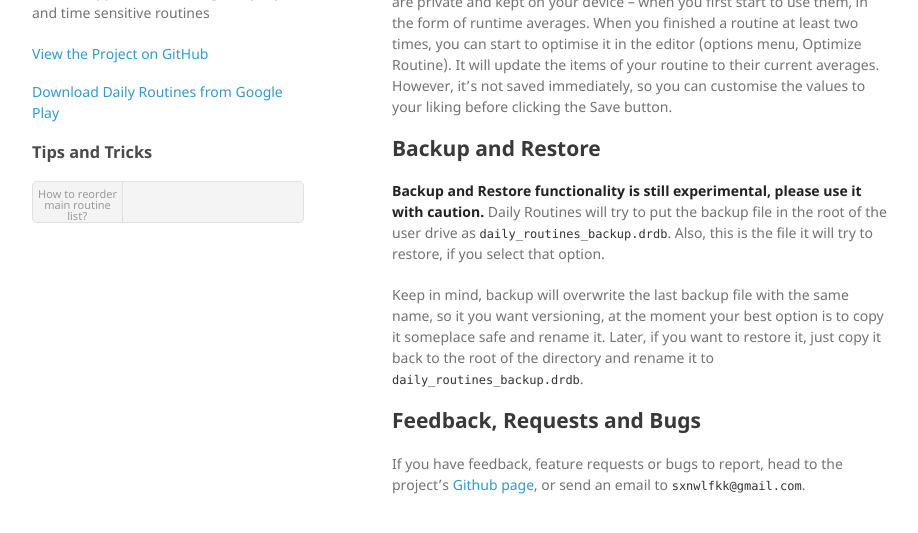
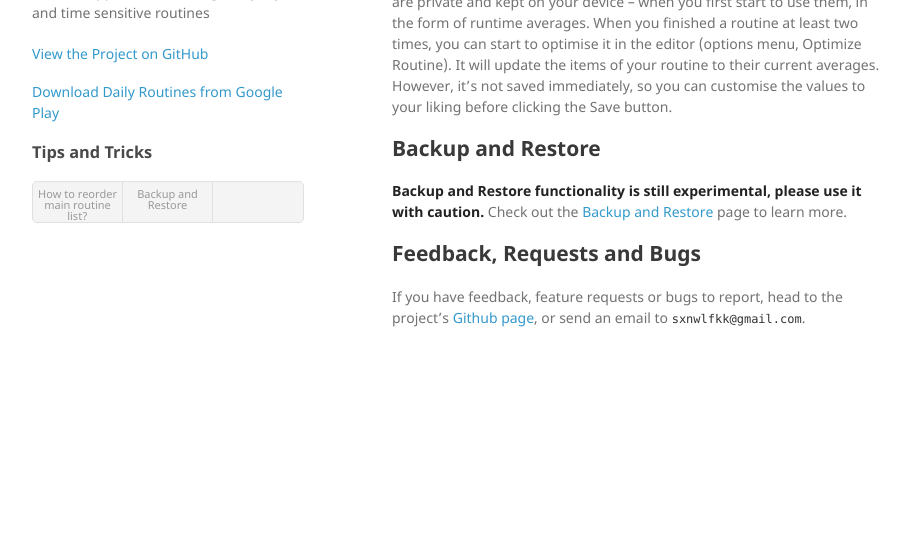
Before and after one commit to sxnwlfkk/daily_routines, a Jekyll site: the page built from docs/index.md, in a window 1280 px wide and 900 px high, scrolled down 1029 px, cut to the strip 335-868 px from the top of the window. Shown: the whole strip, without its empty margins (178-1096 px from the left). Built offline with Jekyll 4.4.1, drawn with Linux system fonts in a browser that asks for light colours; after the commit the page ends 1762 px from its top, so only the background shows below that; some of the changed text lies outside the part shown.

Commit message:
Jekyll update

```diff
--- a/docs/_layouts/modified.html
+++ b/docs/_layouts/modified.html
@@ -15,7 +15,7 @@
     <div class="wrapper">
       <header>
         <h1>{{ site.title | default: site.github.repository_name }}</h1>
-        <img src="https://github.com/sxnwlfkk/daily_routines/blob/master/app/src/main/res/drawable-xxxhdpi/ic_launcher.png?raw=true" />
+        <a href="{{ site.baseurl }}"><img src="https://github.com/sxnwlfkk/daily_routines/blob/master/app/src/main/res/drawable-xxxhdpi/ic_launcher.png?raw=true" /></a>
         <p>{{ site.description | default: site.github.project_tagline }}</p>
 
         {% if site.github.is_project_page %}
--- a/docs/index.md
+++ b/docs/index.md
@@ -49,9 +49,7 @@ Daily Routines will start gatherin information about your routines -- which are
 Backup and Restore
 ------------------
 
-__Backup and Restore functionality is still experimental, please use it with caution.__ Daily Routines will try to put the backup file in the root of the user drive as `daily_routines_backup.drdb`. Also, this is the file it will try to restore, if you select that option.
-
-Keep in mind, backup will overwrite the last backup file with the same name, so it you want versioning, at the moment your best option is to copy it someplace safe and rename it. Later, if you want to restore it, just copy it back to the root of the directory and rename it to `daily_routines_backup.drdb`.
+__Backup and Restore functionality is still experimental, please use it with caution.__ Check out the [Backup and Restore]({{ site.baseurl }}{% link _posts/2017-6-23-Backup-and-restore.md %}) page to learn more.
 
 Feedback, Requests and Bugs
 ---------------------------
```
Also changed, not shown: other parts of docs/index.md (+2 -2 lines), docs/_posts/2017-6-23-Backup-and-restore.md (added, +13 -0 lines), docs/_posts/2017-6-23-Reordering-main-routine-list.md (+2 -0 lines).
